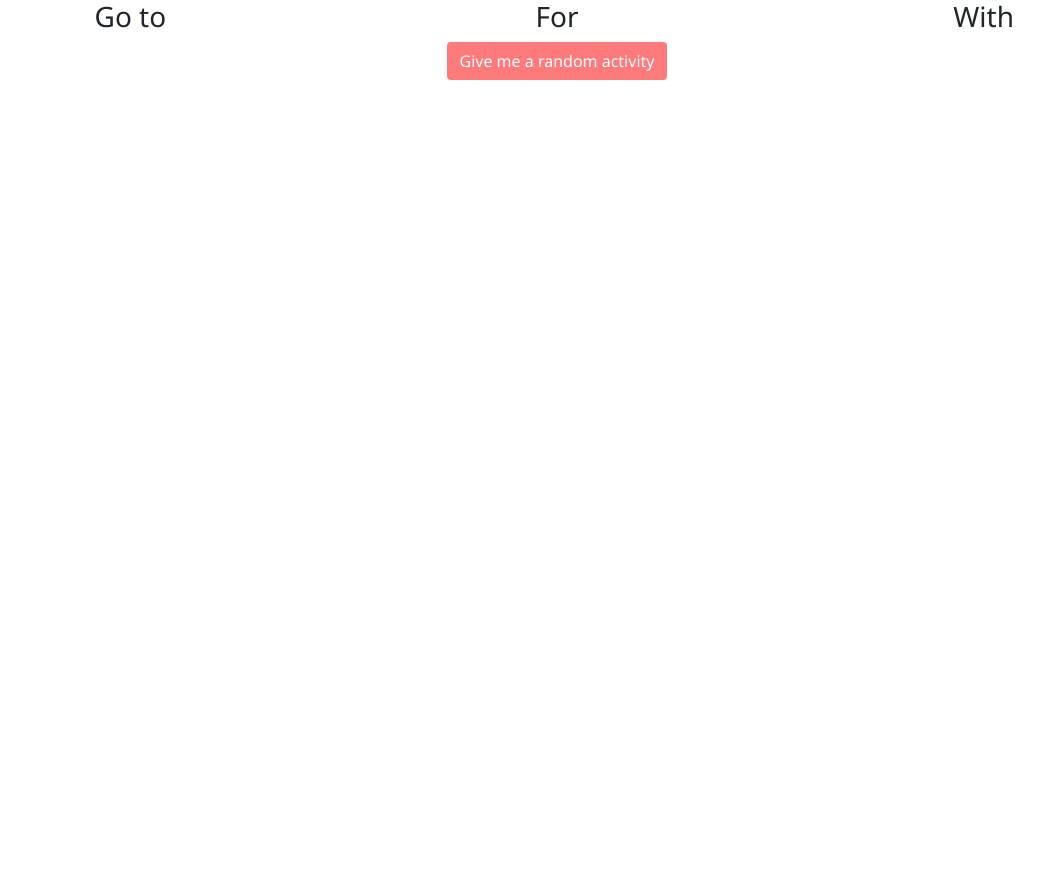
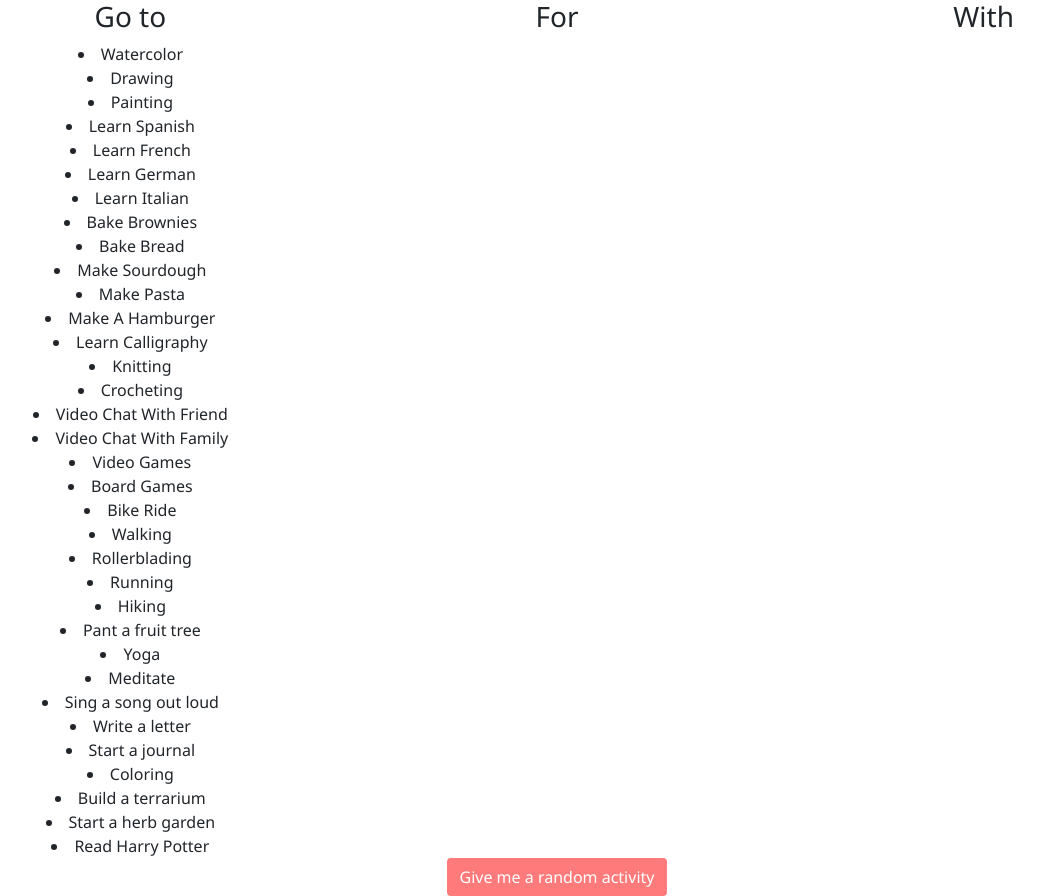
Before and after one commit to j-blaz3/hackathon-908, a React (Create React App) app: page / in a window 1280 px wide. Shown: the whole page, without its empty margins (83-1126 px from the left). Before the commit the page ends 800 px from the top, so only its background shows below. Built offline with nearby package versions, Linux system fonts and the light colour scheme.

Commit message:
Successfully rendered seed data on activities page

```diff
--- a/src/App.js
+++ b/src/App.js
@@ -1,3 +1,4 @@
+/* eslint-disable import/default */
 import React from "react";
 import Activity from "./components/Activity/Activity";
 import seedActivities from "./seedActivities";
--- a/src/components/Activity/Activity.js
+++ b/src/components/Activity/Activity.js
@@ -3,13 +3,22 @@ import "./Activity.css";
 
 class Activity extends React.Component {
   state = {
-    data: [],
     loading: true,
   };
 
-
+  componentDidMount() {
+    return this.setState({ loading: false });
+  }
 
   render() {
+    const data = this.props.data;
+    if (this.state.loading) {
+      return (
+        <div className="container-fluid">
+          <h2>Loading ...</h2>
+        </div>
+      );
+    } else {
       return (
         <div className="container-fluid">
           <div className="row text-center">
@@ -23,8 +32,12 @@ class Activity extends React.Component {
               <h3>With</h3>
             </div>
           </div>
-        <div className="row">
-          <div className="col"></div>
+          <div className="row text-center">
+            <div className="col">{
+              data.map(item => {
+                return <li key={item.activity}>{item.activity}</li>
+              })
+            }</div>
             <div className="col"></div>
             <div className="col"></div>
           </div>
@@ -35,5 +48,6 @@ class Activity extends React.Component {
       );
     }
   }
+}
 
 export default Activity;
```
Also changed, not shown: 1 other file (tests, documents, lock files or other folders). Lines whose indentation alone changed are shown as unchanged.
